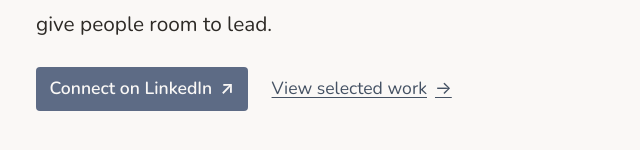
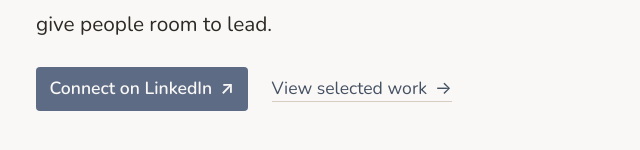
Before and after one commit to flores8/lauralee2025, a Next.js app: page / in a window 1280 px wide. In both pictures the pointer is over the link "View selected work →". Shown: the part 588-738 px from the top of the page, without its empty margins (314-954 px from the left). Built offline with nearby package versions, Linux system fonts and the light colour scheme.

Commit message:
Match homepage action underline to navigation

```diff
--- a/app/home.module.css
+++ b/app/home.module.css
@@ -32,11 +32,18 @@
   color: #FAF8F6;
 }
 
-.secondary:hover,
-.secondary:focus-visible {
-  text-decoration: underline;
-  text-decoration-thickness: 1px;
-  text-underline-offset: 0.18em;
+.secondary {
+  position: relative;
+}
+
+.secondary:hover::after,
+.secondary:focus-visible::after {
+  content: '';
+  position: absolute;
+  inset-inline: 0;
+  inset-block-start: calc(50% + 0.65em);
+  border-bottom: 1px solid #D6CCC2;
+  pointer-events: none;
 }
 
 @media (max-width: 768px) {
```
